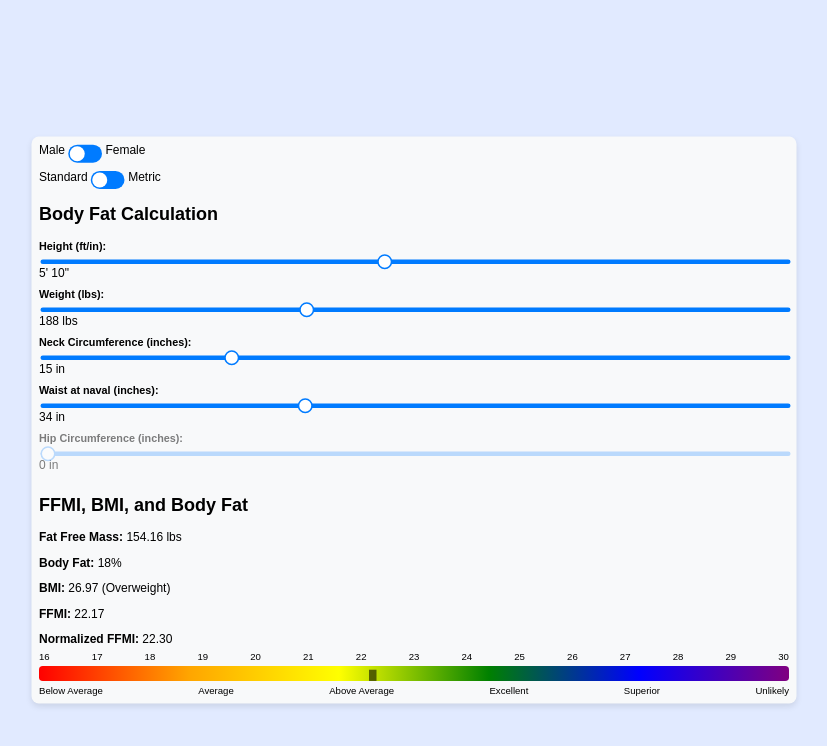
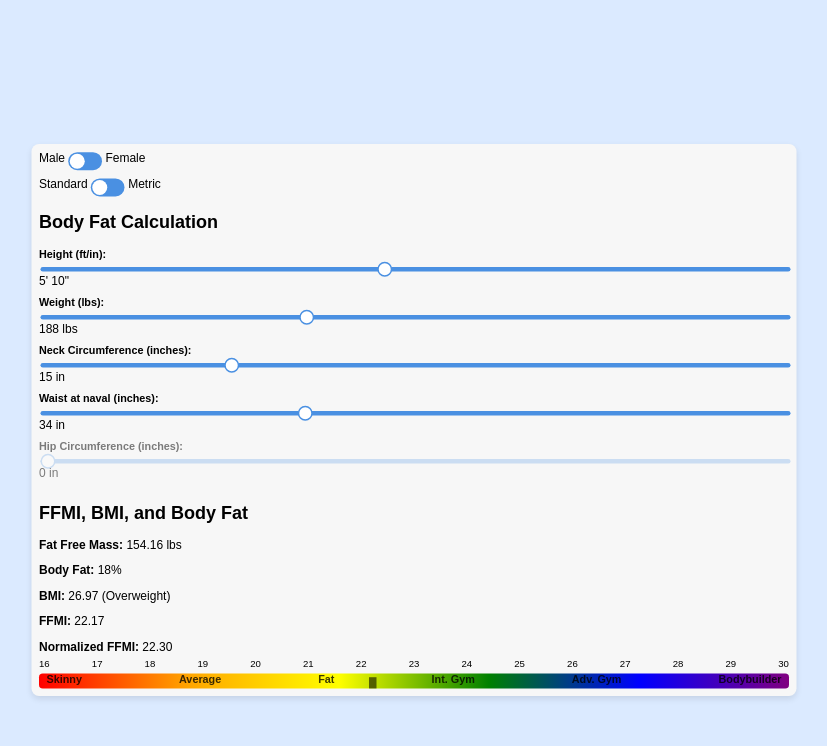
Before and after one commit to deanOfWalls/ffmi-fitness-calculator, a plain HTML site: page index.html in a window 1280 px wide. Shown: the whole page, without its empty margins (226-1053 px from the left). Drawn offline with Linux system fonts and the light colour scheme.

Commit message:
Final styling adjustments

```diff
--- a/index.html
+++ b/index.html
@@ -63,8 +63,8 @@
             <!-- Hip Circumference -->
             <div class="input-group" id="hipsGroup">
                 <label for="hipsSlider">Hip Circumference (<span id="hipsUnitLabel">inches</span>):</label>
-                <input type="range" id="hipsSlider" min="20" max="60" value="40">
-                <span id="hipsValue">40</span>
+                <input type="range" id="hipsSlider" min="20" max="60" value="40" disabled>
+                <span id="hipsValue">0 in</span> <!-- Default to 0 and disabled for males -->
             </div>
         </div>
 
@@ -82,8 +82,9 @@
 
         <!-- Horizontal FFMI Scale -->
         <div class="ffmi-horizontal">
-            <div class="ffmi-scale">
-                <div class="ffmi-indicator" id="ffmiIndicator"></div>
+            <!-- Male FFMI Scale -->
+            <div class="ffmi-scale" id="ffmiScaleMale">
+                <div class="ffmi-indicator" id="ffmiIndicatorMale"></div>
                 <!-- Numbers inside and labels below -->
                 <div class="ffmi-numbers-inside">
                     <span>16</span>
@@ -102,14 +103,38 @@
                     <span>29</span>
                     <span>30</span>
                 </div>
+                <div class="ffmi-labels-below">
+                    <span>Skinny</span>
+                    <span>Average</span>
+                    <span>Fat</span>
+                    <span>Int. Gym</span>
+                    <span>Adv. Gym</span>
+                    <span>Bodybuilder</span>
+                </div>
             </div>
-            <div class="ffmi-labels-below">
-                <span>Below Average</span>
-                <span>Average</span>
-                <span>Above Average</span>
-                <span>Excellent</span>
-                <span>Superior</span>
-                <span>Unlikely</span>
+
+            <!-- Female FFMI Scale -->
+            <div class="ffmi-scale" id="ffmiScaleFemale" style="display: none;">
+                <div class="ffmi-indicator" id="ffmiIndicatorFemale"></div>
+                <!-- Numbers inside and labels below -->
+                <div class="ffmi-numbers-inside">
+                    <span>14</span>
+                    <span>15</span>
+                    <span>16</span>
+                    <span>17</span>
+                    <span>18</span>
+                    <span>19</span>
+                    <span>20</span>
+                    <span>21</span>
+                </div>
+                <div class="ffmi-labels-below">
+                    <span>Skinny</span>
+                    <span>Average</span>
+                    <span>Fat</span>
+                    <span>Int. Gym</span>
+                    <span>Adv. Gym</span>
+                    <span>Bodybuilder</span>
+                </div>
             </div>
         </div>
     </div>
--- a/script.js
+++ b/script.js
@@ -7,10 +7,10 @@ document.addEventListener('DOMContentLoaded', function () {
     const waistSlider = document.getElementById('waistSlider');
     const hipsSlider = document.getElementById('hipsSlider');
     const hipsGroup = document.getElementById('hipsGroup');
-    const ffmiIndicator = document.getElementById('ffmiIndicator');
+    const ffmiIndicator = document.getElementById('ffmiIndicatorMale'); // Default male
     const bodyElement = document.body;
 
-    // Labels for units
+    // Unit Labels
     const heightUnitLabel = document.getElementById('heightUnitLabel');
     const weightUnitLabel = document.getElementById('weightUnitLabel');
     const neckUnitLabel = document.getElementById('neckUnitLabel');
@@ -31,7 +31,6 @@ document.addEventListener('DOMContentLoaded', function () {
 
     updateUI();
     updateColors(genderToggle.checked);
-    updateUnitLabels(unitToggle.checked);
 
     // Gender Toggle (Male/Female)
     genderToggle.addEventListener('change', function () {
@@ -47,14 +46,14 @@ document.addEventListener('DOMContentLoaded', function () {
             }
         }
 
-        updateColors(genderToggle.checked);
+        updateFFMIScale(genderToggle.checked); // Switch FFMI scale based on gender
+        updateColors(genderToggle.checked); // Update colors based on gender
         updateUI();
     });
 
     // Unit System Toggle (Standard/Metric)
     unitToggle.addEventListener('change', function () {
         updateUI(); // Update the display without moving sliders
-        updateUnitLabels(unitToggle.checked); // Update the unit labels
     });
 
     // Update input listeners
@@ -63,15 +62,6 @@ document.addEventListener('DOMContentLoaded', function () {
     neckSlider.addEventListener('input', updateUI);
     waistSlider.addEventListener('input', updateUI);
     hipsSlider.addEventListener('input', updateUI);
-
-    // Function to update unit labels dynamically based on the selected system
-    function updateUnitLabels(isMetric) {
-        heightUnitLabel.textContent = isMetric ? 'cm' : 'ft/in';
-        weightUnitLabel.textContent = isMetric ? 'kg' : 'lbs';
-        neckUnitLabel.textContent = isMetric ? 'cm' : 'inches';
-        waistUnitLabel.textContent = isMetric ? 'cm' : 'inches';
-        hipsUnitLabel.textContent = isMetric ? 'cm' : 'inches';
-    }
 
     // Update the UI calculations and input values
     function updateUI() {
@@ -83,6 +73,13 @@ document.addEventListener('DOMContentLoaded', function () {
         let neckInches = parseFloat(neckSlider.value);
         let waistInches = parseFloat(waistSlider.value);
         let hipsInches = isFemale ? parseFloat(hipsSlider.value) : 0;
+
+        // Toggle Unit Labels based on Metric/Standard
+        heightUnitLabel.textContent = isMetric ? 'cm' : 'ft/in';
+        weightUnitLabel.textContent = isMetric ? 'kg' : 'lbs';
+        neckUnitLabel.textContent = isMetric ? 'cm' : 'inches';
+        waistUnitLabel.textContent = isMetric ? 'cm' : 'inches';
+        hipsUnitLabel.textContent = isMetric ? 'cm' : 'inches';
 
         // Update height display with correct suffix (but don't change the slider position)
         if (isMetric) {
@@ -172,12 +169,28 @@ document.addEventListener('DOMContentLoaded', function () {
         }
 
         // Place the indicator on the FFMI scale
-        let indicatorPosition = ((ffmi - ffmiMin) / (ffmiMax - ffmiMin)) * 100;
+        const indicatorPosition = ((ffmi - ffmiMin) / (ffmiMax - ffmiMin)) * 100;
 
-        // Ensure the indicator stays within the bounds (add padding to the edges)
-        indicatorPosition = Math.max(0, Math.min(indicatorPosition, 98.5)); // Limit to 2% and 98% for padding
-        ffmiIndicator.style.left = `${indicatorPosition}%`;
+        const ffmiIndicator = isFemale ? document.getElementById('ffmiIndicatorFemale') : document.getElementById('ffmiIndicatorMale');
+
+        ffmiIndicator.style.left = `${Math.max(0, Math.min(indicatorPosition, 98.5))}%`; // Ensure padding
     }
+
+// Update the colors based on gender
+function updateColors(isFemale) {
+    const primaryColor = isFemale ? '#ff8ab8' : '#4a90e2'; // Softer pink for female, softer blue for male
+    const primaryColorLight = isFemale ? '#ffe4f0' : '#dbeaff'; // Lighter background shades
+    const sliderColor = primaryColor; // Matching slider color to primary
+
+    // Set CSS custom properties for primary and slider colors
+    document.documentElement.style.setProperty('--primary-color', primaryColor);
+    document.documentElement.style.setProperty('--primary-color-light', primaryColorLight);
+    document.documentElement.style.setProperty('--slider-color', sliderColor); // Update slider bar color
+
+    // Set the entire page background color
+    bodyElement.style.backgroundColor = primaryColorLight; // Light background colors for male and female
+}
+
 
     // Determine BMI category based on correct ranges
     function getBMICategory(bmi) {
@@ -196,14 +209,9 @@ document.addEventListener('DOMContentLoaded', function () {
         }
     }
 
-    // Update the colors based on gender
-    function updateColors(isFemale) {
-        const color = isFemale ? '#ffb6c1' : '#007BFF'; // Light pink for female, blue for male
-        document.documentElement.style.setProperty('--primary-color', color);
-        document.documentElement.style.setProperty('--slider-color', color); // Update slider bar color
-        bodyElement.style.backgroundColor = isFemale ? '#ffe3e9' : '#e1eaff'; // Light background colors
-
-        // Update the form container background to be off-white
-        document.querySelector('body > div').style.backgroundColor = '#f8f9fa'; // Set to off-white
+    // Toggle between FFMI scales based on gender
+    function updateFFMIScale(isFemale) {
+        document.getElementById('ffmiScaleMale').style.display = isFemale ? 'none' : 'block';
+        document.getElementById('ffmiScaleFemale').style.display = isFemale ? 'block' : 'none';
     }
 });
--- a/style.css
+++ b/style.css
@@ -2,7 +2,7 @@
 
 body {
     font-family: Arial, sans-serif;
-    background-color: var(--primary-color); /* Gender-based background */
+    background-color: var(--primary-color-light); /* Gender-based background */
     margin: 0;
     padding: 20px;
     display: flex;
@@ -21,7 +21,7 @@ body {
     width: 90%; /* Slightly reduced width */
     max-width: 1000px;
     border-radius: 10px;
-    background-color: var(--primary-color-light); /* Gender-based background for container */
+    background-color: #f7f7f7; /* Explicitly set the container background to off-white */
     transform: scale(0.95); /* Initial scaling down to fit better */
     transform-origin: center center; /* Ensure scaling from the center */
 }
@@ -146,23 +146,36 @@ input:checked + .slider:before {
     justify-content: space-between;
     font-size: 0.8em;
     position: absolute;
-    top: -20px; /* Move numbers inside the bar */
+    top: -20px; /* Keep numbers inside the bar */
     width: 100%;
 }
 
 .ffmi-labels-below {
     display: flex;
     justify-content: space-between;
-    font-size: 0.8em;
-    margin-top: 5px;
+    font-size: 0.9em;
+    margin-top: 5px; /* Adjusted margin to fit inside the container */
+    padding-left: 10px; /* Ensure padding to prevent text overflow */
+    padding-right: 10px;
+}
+
+.ffmi-labels-below span {
+    margin-top: 0px; /* Keep aligned with FFMI bar */
+    color: #000000c4;
+    font-weight: bold;
 }
 
 .ffmi-indicator {
     position: absolute;
     width: 10px;
     height: 15px;
-    background-color: rgb(68, 52, 52);
-    top: 5px; /* Adjust this value to move the indicator up/down */
+    background-color: rgba(0, 0, 0, 0.575);
+    top: 5px; /* Adjust to position the indicator */
+}
+
+/* Prevent text overflow outside container */
+.container {
+    overflow: hidden;
 }
 
 /* Graying out the hips slider for male */
@@ -172,26 +185,18 @@ input:checked + .slider:before {
 
 /* Dynamic color variables for gender themes */
 :root {
-    --primary-color: #007BFF; /* Default to blue (male) */
-    --primary-color-light: #e1eaff;
-    --slider-color: #007BFF; /* Slider color for male */
+    --primary-color: #4a90e2; /* Softer blue for male */
+    --primary-color-light: #dbeaff; /* Lighter blue background */
+    --slider-color: #4a90e2; /* Slider color for male */
 }
 
 body.female {
-    --primary-color: #ffb6c1;
-    --primary-color-light: #ffe3e9;
-    --slider-color: #ffb6c1; /* Slider color for female */
+    --primary-color: #ff8ab8; /* Softer pink for female */
+    --primary-color-light: #ffe4f0; /* Lighter pink background */
+    --slider-color: #ff8ab8; /* Slider color for female */
 }
 
 .grayed-out {
     opacity: 0.5;
     pointer-events: none;
 }
-
-.ffmi-indicator {
-    position: absolute;
-    width: 10px;
-    height: 15px;
-    background-color: rgba(0, 0, 0, 0.575);
-    top: 5px; /* Adjust this value to move the indicator up/down */
-}
```
